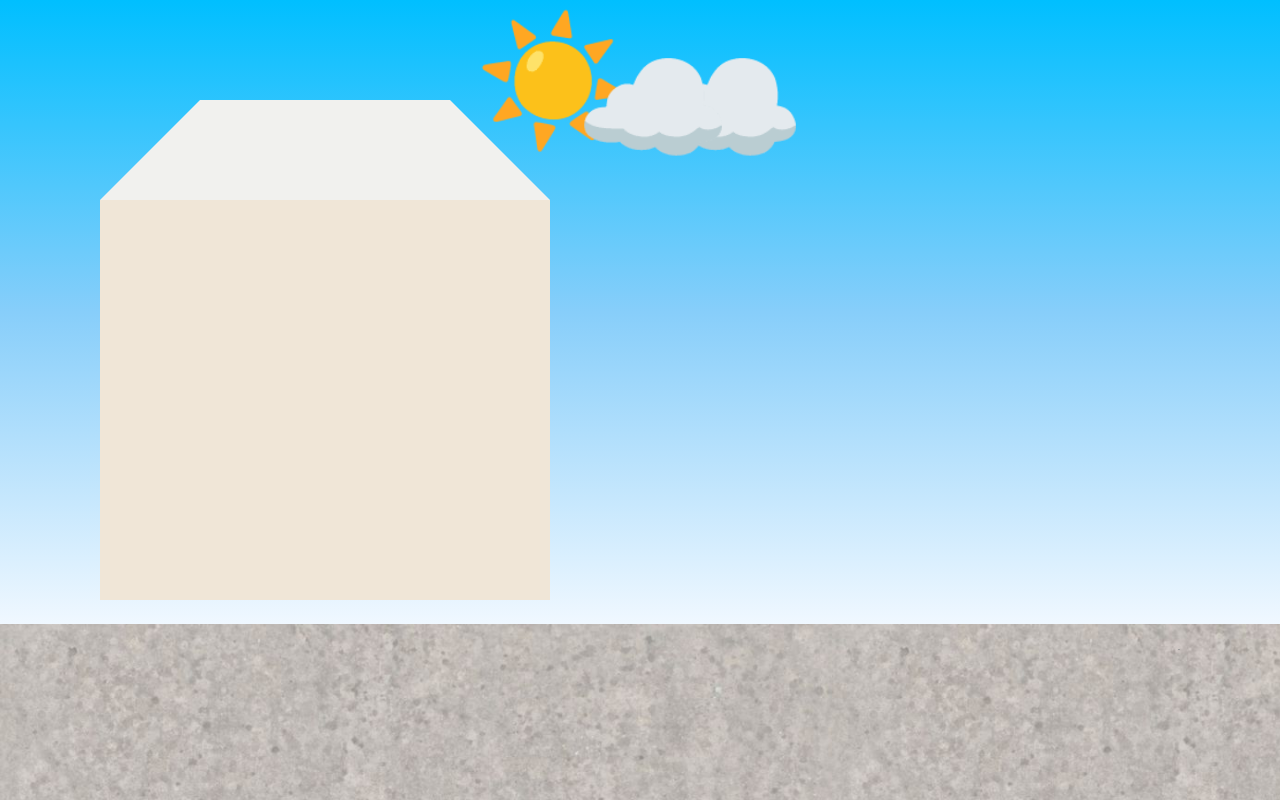
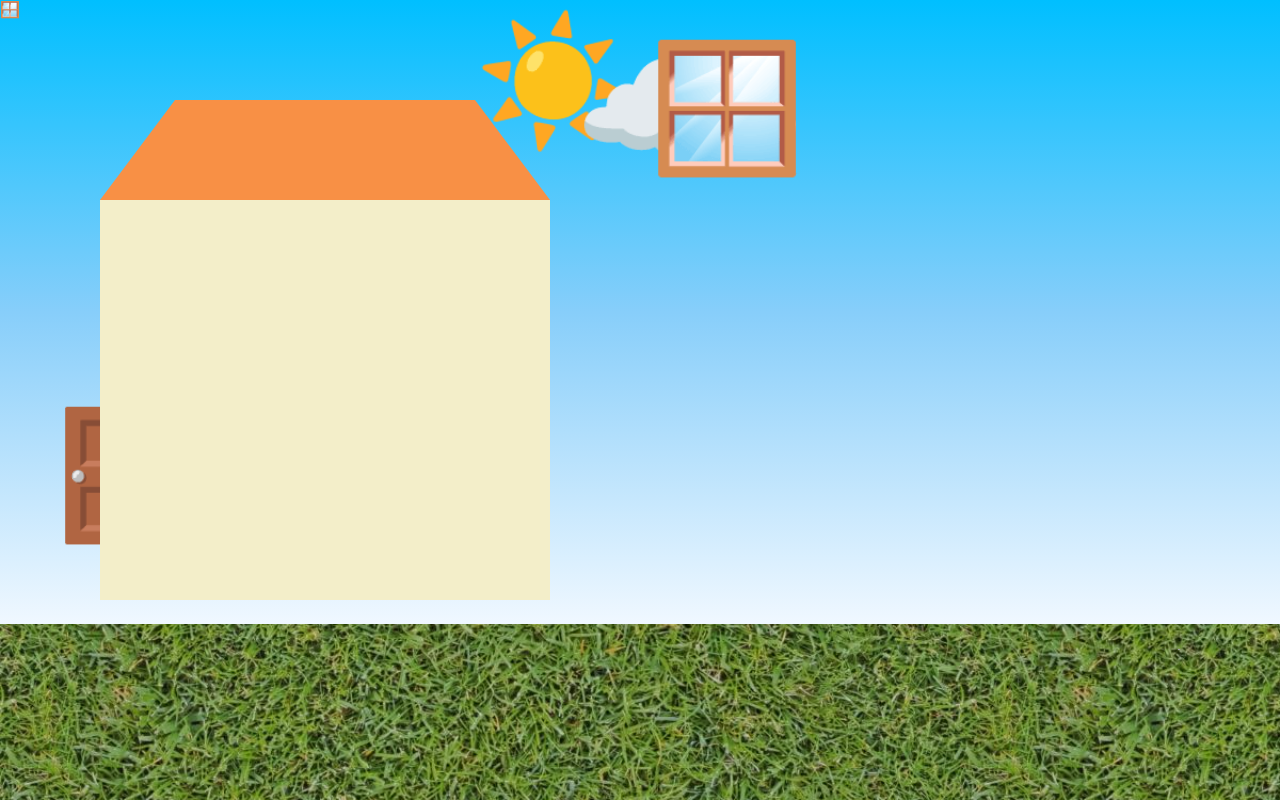
Before and after one commit to loreals2028/CS1-CSS-Town, a plain HTML site: page index.html in a window 1280 px wide. Drawn offline with Linux system fonts and the light colour scheme.

Commit message:
added more emojis

```diff
--- a/index.html
+++ b/index.html
@@ -17,6 +17,12 @@
 
     <span id="cloud-2">☁️</span>
 
+    <span id="door">🚪</span>
+
+    <span id="window-1">🪟</span>
+
+    <span id="window-2">🪟</span>
+
   </div>
 
   <div id="building-1">
--- a/style.css
+++ b/style.css
@@ -1,15 +1,16 @@
 body{
-    background: url(concrete-9843-in-architextures.jpg);
-    background-size: 65%;
+    background: url(grass-3937-in-architextures.jpg);
+    background-size: 75%;
     margin: 0;
     padding: 0;
     height: 100%;
+    max-width: 500px;
 }
 
 #sky {
     background: linear-gradient(DeepSkyBlue,LightSkyBlue,AliceBlue);
     height: 78%;
-    width: 100%;
+    min-width: 100%;
     position: absolute;
     z-index: 0;
 }
@@ -34,7 +35,7 @@ body{
 }
 
 #building-1{
-    background: rgb(240, 230, 215);
+    background: rgb(243, 238, 201);
     height: 400px;
     width:450px;
     position:absolute;
@@ -44,11 +45,30 @@ body{
 }
 
 #roof-1{
-    border-bottom: 100px solid rgb(241, 241, 238);
-    border-left: 100px solid transparent;
-    border-right:100px solid transparent;
+    border-bottom: 100px solid rgb(248, 144, 69);
+    border-left: 75px solid transparent;
+    border-right:75px solid transparent;
     position: relative;
     bottom: 100px;
+}
+
+#door{
+    font-size: 125px;
+    position: absolute;
+    bottom: 75px;
+    left:25px;
+    z-index: 10;
+}
+
+#window-1{
+    font-size: 125px;
+    position: absolute;
+    top: 35px;
+    right: 475px;
+}
+
+#window-2{
+
 }
 
 #tree{
```
Also changed, not shown: grass-3937-in-architextures.jpg (added).
